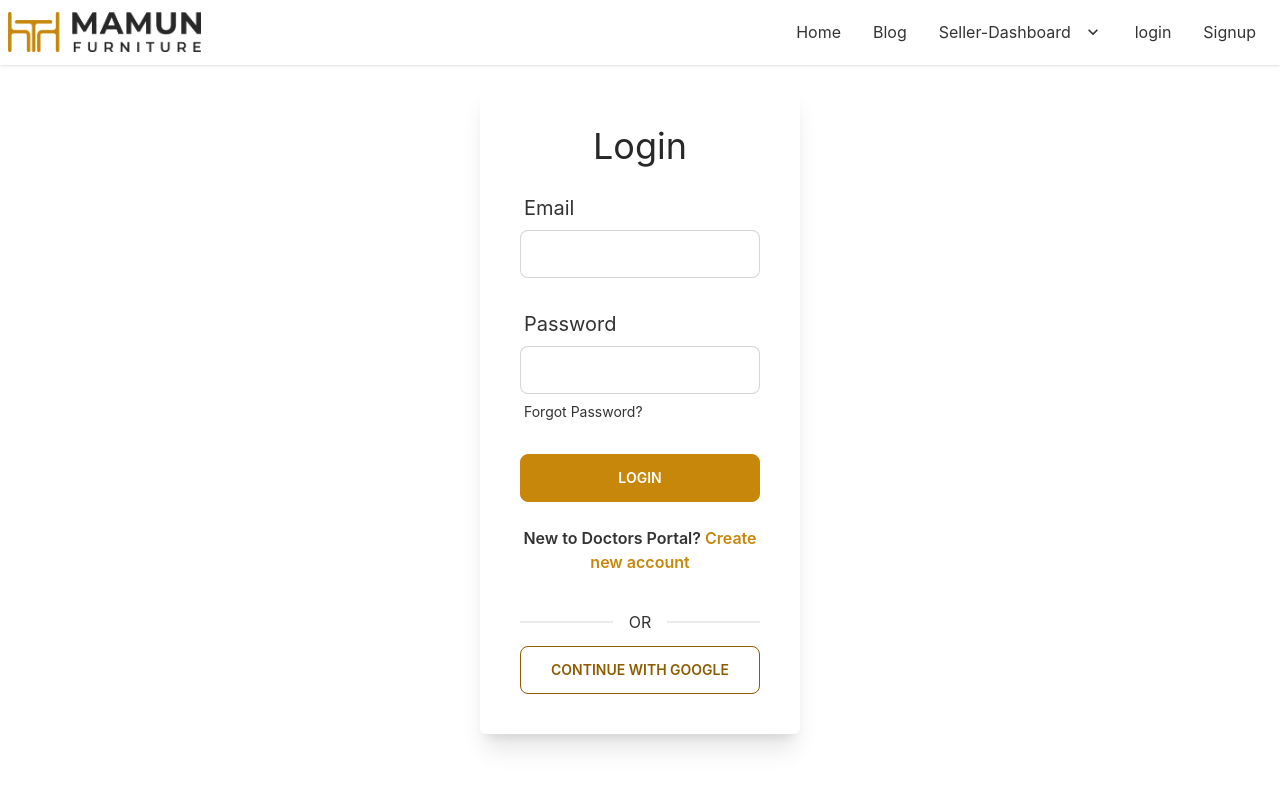
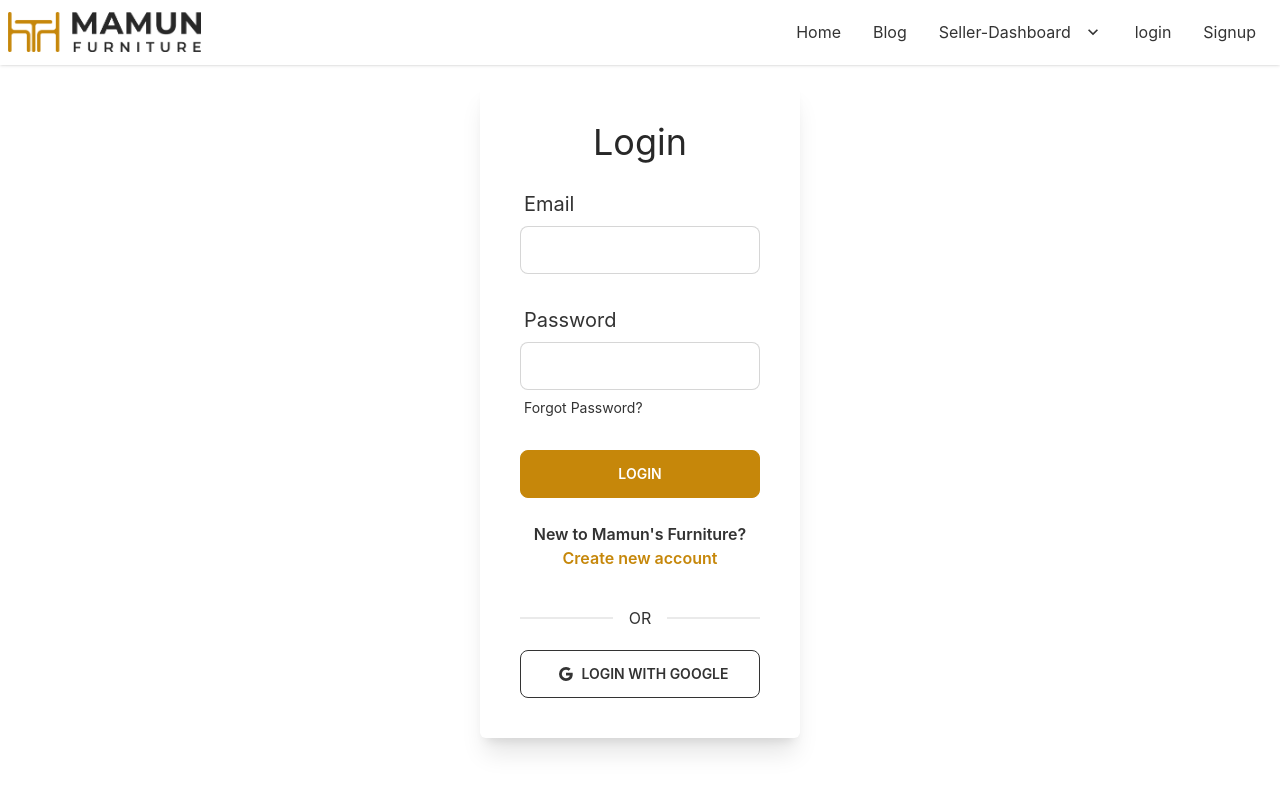
Before and after one commit to abdullah-mamun369/mamun-furniture-client, a React (Create React App) app: page /login in a window 1280 px wide. Shown: the top 799 px of the page. Built offline with nearby package versions, Linux system fonts and the light colour scheme; no server answers.

Commit message:
Google sign in is completed

```diff
--- a/src/Context/AuthProvider.js
+++ b/src/Context/AuthProvider.js
@@ -1,5 +1,5 @@
 import React, { createContext, useEffect, useState } from 'react';
-import { createUserWithEmailAndPassword, getAuth, onAuthStateChanged, signInWithEmailAndPassword, signOut, updateProfile } from 'firebase/auth';
+import { createUserWithEmailAndPassword, getAuth, onAuthStateChanged, signInWithEmailAndPassword, signInWithPopup, signOut, updateProfile } from 'firebase/auth';
 import app from '../firebase/firebase.config';
 
 export const AuthContext = createContext();
@@ -23,6 +23,11 @@ const AuthProvider = ({ children }) => {
     const signIn = (email, password) => {
         setLoader(true)
         return signInWithEmailAndPassword(auth, email, password);
+    }
+
+    // Signin with google
+    const providerLogin = (provider) => {
+        return signInWithPopup(auth, provider);
     }
 
     //Update user info
@@ -57,7 +62,8 @@ const AuthProvider = ({ children }) => {
         signIn,
         updateUserInfo,
         logOut,
-        loader
+        loader,
+        providerLogin
     }
 
     return (
--- a/src/Pages/Login/Login.js
+++ b/src/Pages/Login/Login.js
@@ -1,13 +1,20 @@
+import { GoogleAuthProvider } from 'firebase/auth';
 import React, { useContext } from 'react';
 import { useForm } from "react-hook-form";
-import { Link } from 'react-router-dom';
+import { BsGoogle } from 'react-icons/bs';
+import { Link, useLocation, useNavigate } from 'react-router-dom';
 import { AuthContext } from '../../Context/AuthProvider';
 
 const Login = () => {
 
+    const navigate = useNavigate();
+    const loaction = useLocation();
+
+    const from = loaction.state?.from?.pathname || '/';
+
     const { register, formState: { errors }, handleSubmit } = useForm();
 
-    const { signIn } = useContext(AuthContext);
+    const { signIn, providerLogin } = useContext(AuthContext);
 
     const handleLogin = data => {
         console.log(data);
@@ -17,6 +24,22 @@ const Login = () => {
                 console.log(user);
             })
             .catch(error => console.error(error));
+    }
+
+
+
+    // login with google handle
+    const googleProvider = new GoogleAuthProvider();
+
+    const handleGoogleSignIn = () => {
+        providerLogin(googleProvider)
+            .then(result => {
+                navigate(from, { replace: true })
+            })
+            .catch(error => {
+                console.error(error);
+                // setError(error.message)
+            })
     }
 
     return (
@@ -51,11 +74,13 @@ const Login = () => {
                     </div>
                     {/* <p>{data}</p> */}
                     <button className='btn btn-primary text-white w-full'>Login</button>
-                    <p className='text-center font-semibold'>New to Doctors Portal? <Link to='/signup' className='text-primary'> Create new account</Link> </p>
+                    <p className='text-center font-semibold'>New to Mamun's Furniture? <Link to='/signup' className='text-primary'> Create new account</Link> </p>
                     <div className="divider">OR</div>
 
                 </form>
-                <button className='btn btn-outline btn-secondary text-white w-full'>Continue with google</button>
+                <div className="form-control mt-2">
+                    <button onClick={handleGoogleSignIn} className="btn btn-outline"> <span className='mx-2'> <BsGoogle /></span> Login with Google</button>
+                </div>
             </div>
         </div>
 
```
